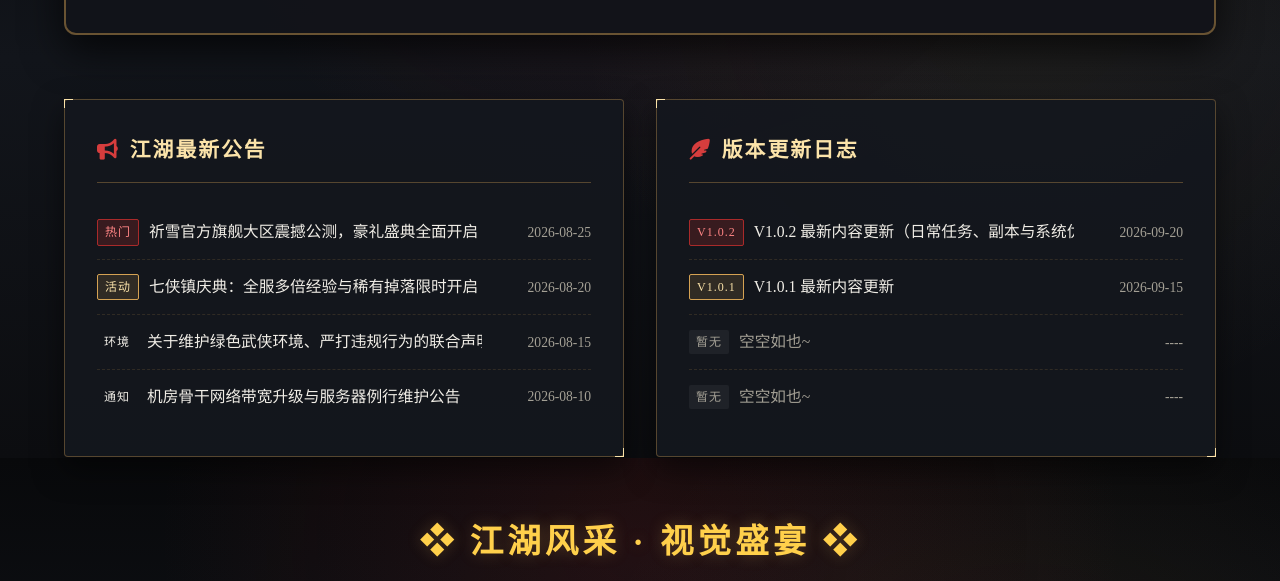
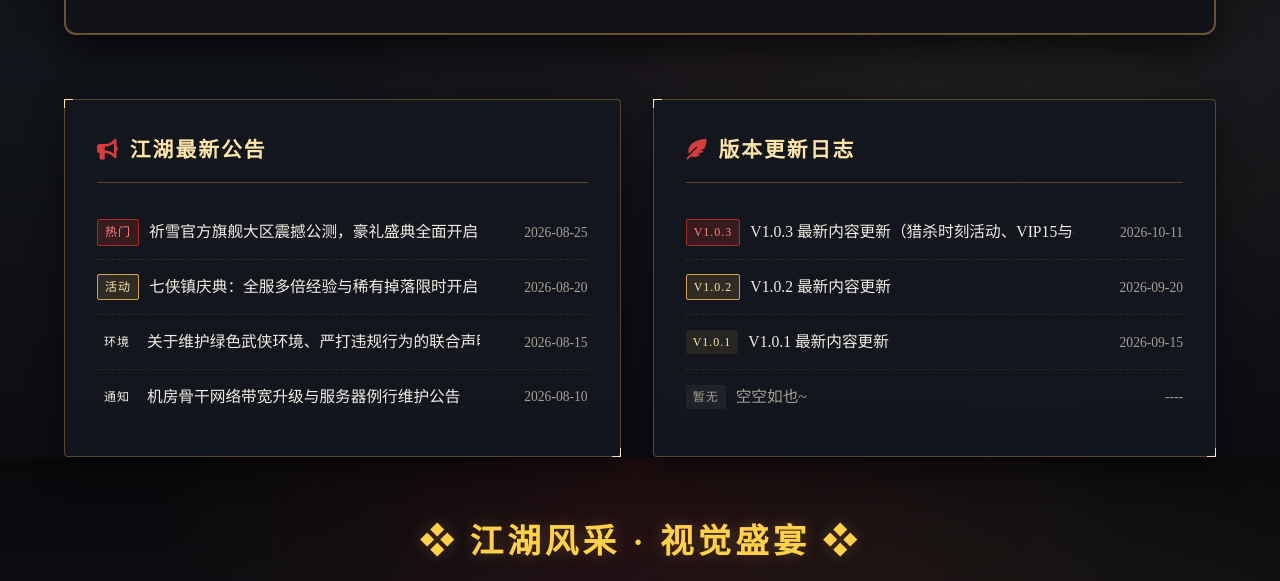
Before and after one commit to qixueonline/newqx2026, a plain HTML site: page index.html in a window 1280 px wide. Shown: the part 4342-4923 px from the top of the page. Drawn offline with Linux system fonts and the light colour scheme.

Commit message:
Add files via upload

```diff
--- a/index.html
+++ b/index.html
@@ -1804,7 +1804,7 @@
                     </div>
                 </a>
 
-                <!-- 4. 手动补丁 -->
+                <!-- 4. 手动补丁 (已更新) -->
                 <a href="https://drive.google.com/file/d/1JLy-xHJAvJY55O5IivEnyTm7pv41qTFW/view?usp=sharing" class="btn btn-patch guofeng-border" target="_blank">
                     <i class="fa-solid fa-file-zipper btn-icon"></i>
                     <div style="text-align: left;">
@@ -2255,18 +2255,26 @@
                     </div>
                 </div>
                 <ul class="info-list">
-                    <!-- 第一条：V1.0.2 版本更新 (新增) -->
+                    <!-- 第一条：V1.0.3 版本更新 (新增) -->
+                    <li class="info-item">
+                        <a href="javascript:void(0);" class="info-link" onclick="openNewsModal('v103')">
+                            <span class="info-tag tag-hot">V1.0.3</span>
+                            V1.0.3 最新内容更新（猎杀时刻活动、VIP15与挂机地图）
+                        </a>
+                        <span class="info-date">2026-10-11</span>
+                    </li>
+                    <!-- 第二条：V1.0.2 版本更新 -->
                     <li class="info-item">
                         <a href="javascript:void(0);" class="info-link" onclick="openNewsModal('v102')">
-                            <span class="info-tag tag-hot">V1.0.2</span>
-                            V1.0.2 最新内容更新（日常任务、副本与系统优化）
+                            <span class="info-tag tag-gold">V1.0.2</span>
+                            V1.0.2 最新内容更新
                         </a>
                         <span class="info-date">2026-09-20</span>
                     </li>
-                    <!-- 第二条：V1.0.1 版本更新 -->
+                    <!-- 第三条：V1.0.1 版本更新 -->
                     <li class="info-item">
                         <a href="javascript:void(0);" class="info-link" onclick="openNewsModal('v101')">
-                            <span class="info-tag tag-gold">V1.0.1</span>
+                            <span class="info-tag" style="background: rgba(213,162,83,0.1); color: var(--gold-light);">V1.0.1</span>
                             V1.0.1 最新内容更新
                         </a>
                         <span class="info-date">2026-09-15</span>
@@ -2279,13 +2287,6 @@
                         </a>
                         <span class="info-date">----</span>
                     </li>
-                    <li class="info-item">
-                        <a href="javascript:void(0);" class="info-link" style="color: var(--text-sub); cursor: default;">
-                            <span class="info-tag" style="background: rgba(255,255,255,0.05); color: var(--text-sub);">暂无</span>
-                            空空如也~
-                        </a>
-                        <span class="info-date">----</span>
-                    </li>
                 </ul>
             </div>
 
@@ -2452,6 +2453,63 @@
 
         // 版本更新公告弹窗内容定义
         const newsData = {
+            'v103': {
+                title: '《祈雪武林》V1.0.3 版本更新公告',
+                html: `
+                    <p>亲爱的各位侠士：</p>
+                    <p>为了给各位带来更丰富的江湖玩法、更完善的平衡性以及极致的特权体验，《祈雪武林》书生端现已推出 <strong>V1.0.3 全新版本</strong>！</p>
+
+                    <h3>⚡ 一、 全新活动与特权升级</h3>
+                    <p><strong>1. 全新每日活动：【日常】猎杀时刻</strong><br>
+                    * 接取方式：前往 <strong>祈雪Chloe客服VIP专员</strong> 处领取任务，每日可完成 <strong>1次</strong>。<br>
+                    * 任务内容：需击杀 <code>堕影·三首魔龙[精英] *3</code> 或 <code>冥狱·骸骨魔骑 *3</code>（BOSS刷新于<strong>万魔谷地图</strong>，可由祈雪活动试炼直接传送）。<br>
+                    * BOSS刷新时间段（每次持续20分钟）：11:00～11:20、14:00～14:20、17:00～17:20、20:00～20:20、23:00～23:20。<br>
+                    * 任务奖励（二选一）：<br>
+                    &nbsp;&nbsp;- 方案A：十六阶天成符*1、混沌符*1、游乐场奖卷*20<br>
+                    &nbsp;&nbsp;- 方案B：十五阶天成符*1、开天符*1、游乐场奖卷*10</p>
+
+                    <p><strong>2. 重磅新增：VIP15 尊贵奖励</strong><br>
+                    * 达成 **VIP15** 即可解锁专属豪华大礼：<br>
+                    &nbsp;&nbsp;- 专属称号【唯我独尊】：所受伤害下降 3.0%，技能闪避增加 5.0%，抗神圣一击伤害增加 15%。<br>
+                    &nbsp;&nbsp;- 丰厚奖励：绑定元宝 ×10,000。</p>
+
+                    <p><strong>3. 【VVIP玩家】专属福利与外观幻化</strong><br>
+                    * 坐骑外观幻化：新增天使摩托车、蝙蝠赛车、坐骑花车、装甲雷电兽、教皇御座、海星金。<br>
+                    * 专属挂机地图（通过传送师<strong>凤纤羽</strong>进入）：新增 <strong>断海之深</strong> 与 <strong>三皇之地</strong>。<br>
+                    * 上线广播：优化并修改【VVIP玩家】上线全服广播喊话特效。</p>
+
+                    <p><strong>4. [PVP] 冰火竞技场与剧本兑换</strong><br>
+                    * 活动奖励调整：个人武勋值 ×200，神奇小卡片 ×1（绑定）。<br>
+                    * 剧本入口【YY教主分身】：新增冰火竞技场奖励兑换服务。</p>
+
+                    <h3>🛒 二、 商城上新与NPC调整</h3>
+                    <p><strong>5. 商城上新</strong>：新增 <strong>橙之章</strong>（地煞转天罡装备必备物品）、<strong>印绶强化符</strong>。<br>
+                    <strong>6. 买点吧求你了NPC</strong>：下架物品：上签。<br>
+                    <strong>7. 朝廷钦差 NPC</strong>：神奇小卡片[装备升级道具]新品上架：人荼·无渡升级石、玫瑰之水滴。<br>
+                    <strong>8. 高级随意门传送</strong>：新增挂机地点：断海之渊[挂机]。<br>
+                    <strong>9. 材料出售 NPC</strong>：上架物品：精制皮。<br>
+                    <strong>10. 副本成功道具兑换使者</strong>：新增兑换物品：混沌符、十六阶天成符。<br>
+                    <strong>11. 跨服使者[前往黄金岸] NPC</strong>：移除印绶兑换服务功能。</p>
+
+                    <h3>🛠️ 三、 游戏数值、掉落与平衡性优化</h3>
+                    <p><strong>12. 称号册优化</strong>：修改称号册，图形称谓属性无需激活即可直接生效。<br>
+                    <strong>13. 商城与任务调整</strong>：调整部分商城物品售价，并修改部分任务所需材料。<br>
+                    <strong>14. 低级BOSS与YY教主历练记掉落修改</strong>：调整掉落材料，变更为：如意令（绑定）、鸿福上上签（绑定）。<br>
+                    <strong>15. 法宝属性修改</strong>：修改震位法宝 [似水年华]，防御属性调整为所有伤害下降。<br>
+                    <strong>16. 冰火岛BOSS属性强化</strong>：整体提升【雪女】、【赤心天女】、【火山战神】、【极光天狗】的BOSS属性数值。<br>
+                    <strong>17. 三皇之地BOSS刷新时间调整</strong>：刷新时间调整为 720分钟。<br>
+                    <strong>18. 升级体验优化</strong>：优化调整 130 ～ 135级 的升级经验与成长速度。</p>
+
+                    <h3>📌 更新须知</h3>
+                    <ul>
+                        <li>本次更新内容以游戏内实际开放情况为准。</li>
+                        <li>请各位侠士在更新维护后，务必完全退出所有游戏客户端及登录器，重新打开登录器自动更新补丁后再进入游戏。</li>
+                    </ul>
+                    <p style="text-align: center; margin-top: 1.5rem; color: var(--gold-light); font-weight: bold;">
+                        感谢各位侠士一直以来的支持与陪伴！江湖路远，精彩继续。<br>❄️ 祈雪武林，等你再战巅峰！ ⚔️
+                    </p>
+                `
+            },
             'v102': {
                 title: '《祈雪武林》V1.0.2 版本更新公告',
                 html: `
```
